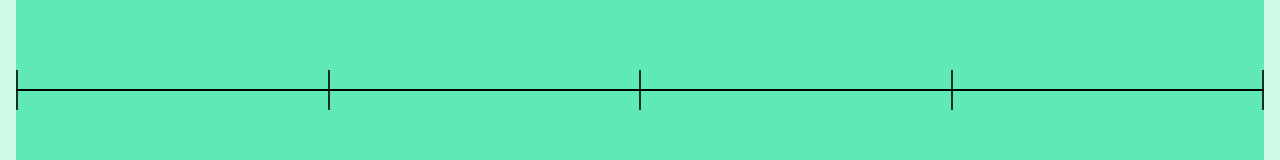
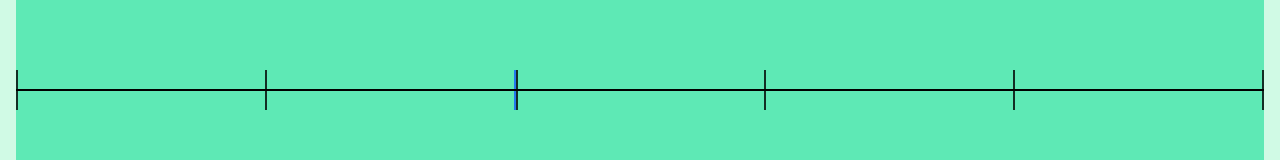
Before and after one commit to eruditian/eruditian, a React (Vite) app: page /math in a window 1280 px wide. Shown: the part 310-470 px from the top of the page. Built offline with nearby package versions, Linux system fonts and the light colour scheme.

Commit message:
Absolute positioning test.

```diff
--- a/src/math/a/MathA.tsx
+++ b/src/math/a/MathA.tsx
@@ -180,8 +180,13 @@ const MathA: React.FC = () => {
         className="relative flex basis-1/3 items-center justify-between bg-emerald-300 transition-all duration-500"
         ref={line_cont_el}
       >
+        <div
+          style={{ transform: 'translateX(500px)' }}
+          className="absolute h-10 w-0.5 bg-black/80 transition-all"
+        />
         <div className="h-10 w-0.5 bg-black/80 transition-all" />
         <div className="h-10 w-0.5 bg-black/80 transition-all" />
+        <div className="h-10 w-0.5 bg-blue-600/80 transition-all" />
         <div className="h-10 w-0.5 bg-black/80 transition-all" />
         <div className="h-10 w-0.5 bg-black/80 transition-all" />
         <div className="h-10 w-0.5 bg-black/80 transition-all" />
```
